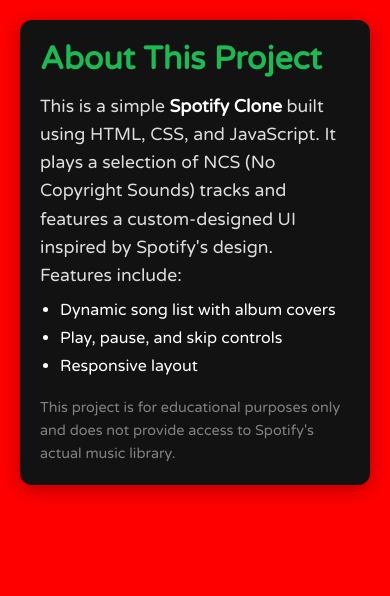
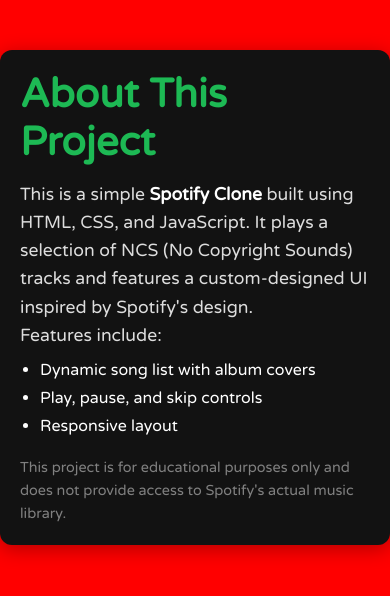
Before and after one commit to Mahboob-Attar/Spotify-Clone, a plain HTML site: page templates/about.html in a window 390 px wide. Drawn offline with Linux system fonts and the light colour scheme.

Commit message:
Update style.css

```diff
--- a/style.css
+++ b/style.css
@@ -175,15 +175,3 @@
 .about-container a:hover {
   text-decoration: underline;
 }
-
-/* Small devices */
-@media only screen and (max-width: 600px) {
-  .about-container {
-    margin: 20px;
-    padding: 20px;
-  }
-
-  .about-container h1 {
-    font-size: 2rem;
-  }
-}
```
